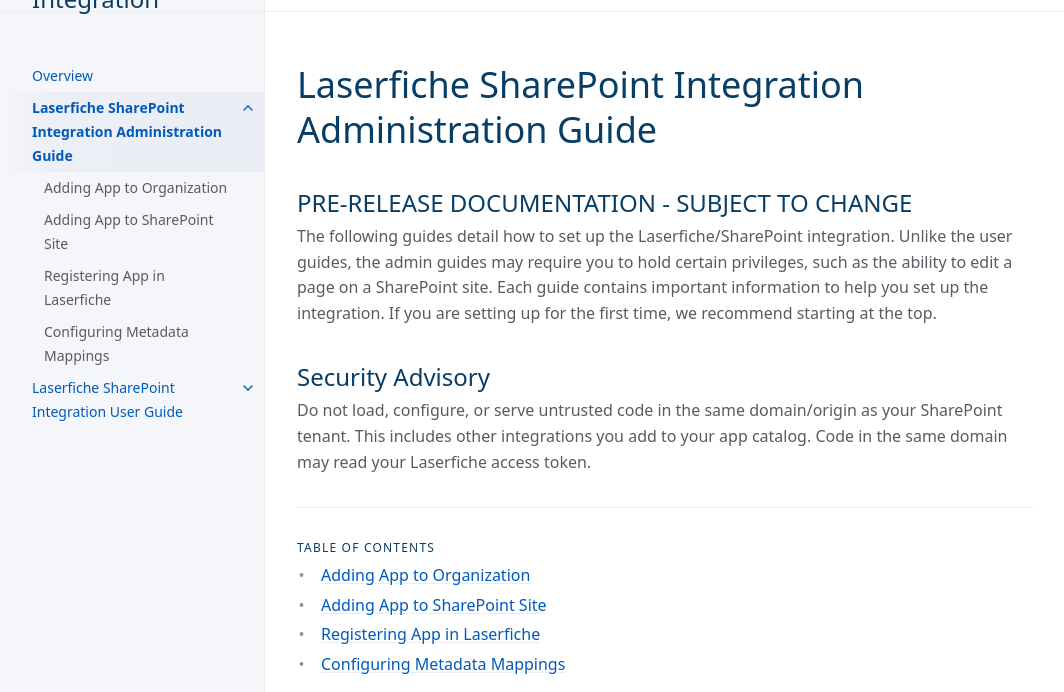
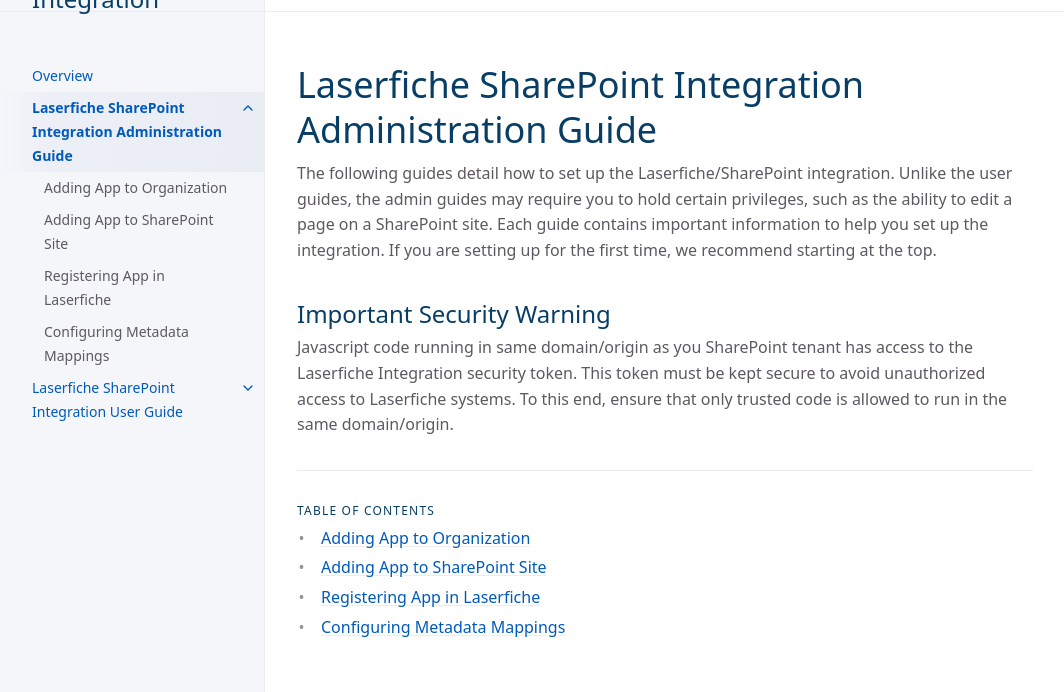
Before and after one commit to isabella232/laserfiche-sharepoint-integration, a Jekyll site: the page built from jekyll_files/docs/admin-documentation/index.md, in a window 1280 px wide, cut to the strip 104-796 px from the top of the page. Shown: the whole strip, without its empty margins (107-1171 px from the left). Built offline with Jekyll 4.4.1, drawn with Linux system fonts in a browser that asks for light colours; cached includes are drawn as plain includes.

Commit message:
added security warning

```diff
--- a/jekyll_files/docs/admin-documentation/index.md
+++ b/jekyll_files/docs/admin-documentation/index.md
@@ -7,12 +7,10 @@ has_children: true
 
 # Laserfiche SharePoint Integration Administration Guide
 
-## PRE-RELEASE DOCUMENTATION - SUBJECT TO CHANGE
-
 The following guides detail how to set up the Laserfiche/SharePoint integration. Unlike the user guides, the admin guides
 may require you to hold certain privileges, such as the ability to edit a page on a SharePoint site. Each guide contains important
 information to help you set up the integration. If you are setting up for the first time, we recommend starting at the top.
 
-## Security Advisory
+## Important Security Warning
 
-Do not load, configure, or serve untrusted code in the same domain/origin as your SharePoint tenant. This includes other integrations you add to your app catalog. Code in the same domain may read your Laserfiche access token.
+Javascript code running in same domain/origin as you SharePoint tenant has access to the Laserfiche Integration security token. This token must be kept secure to avoid unauthorized access to Laserfiche systems. To this end, ensure that only trusted code is allowed to run in the same domain/origin.
```
